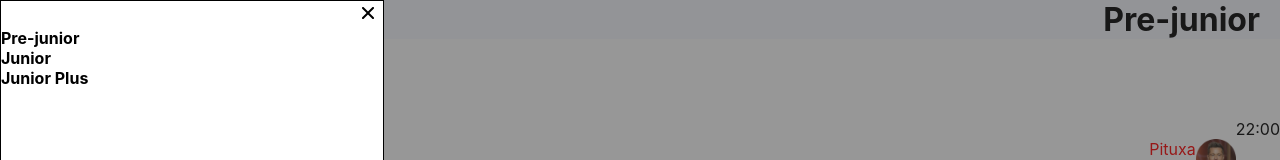
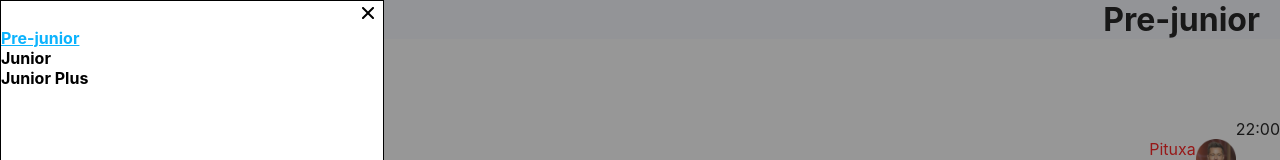
Before and after one commit to pdxserg/hw2, a React (Create React App) app: page /#/pre-junior in a window 1280 px wide. Both pictures are taken after a click on the picture 32 px from the left and 19 px from the top of the page. Shown: the top 160 px of the page. Built offline with nearby package versions, Linux system fonts and the light colour scheme.

Commit message:
hw5 finished

```diff
--- a/src/s2-homeworks/hw05/sidebar/Sidebar.module.css
+++ b/src/s2-homeworks/hw05/sidebar/Sidebar.module.css
@@ -36,10 +36,10 @@
 .nav a {
     display: flex;
     flex-direction: column;
-    color: #000;
     font-weight: bold;
-    text-decoration: none;
+
     margin-right: 10px;
+
 }
 
 .nav a:hover {
@@ -48,8 +48,11 @@
 
 .nav a:active {
 
-    color: #0cb3fd;
+    color: #52859b;
 }
+/*.nav a:visited{*/
+/*    color: black;*/
+/*}*/
 
 
 .close {
@@ -67,5 +70,9 @@
 
 }
 .redd{
-    color: red;
+    color: #0cb3fd;
 }
+.black{
+    color: black;
+    text-decoration: none;
+}
--- a/src/s2-homeworks/hw05/sidebar/Sidebar.tsx
+++ b/src/s2-homeworks/hw05/sidebar/Sidebar.tsx
@@ -32,7 +32,7 @@ export const Sidebar: FC<PropsType> = ({open, handleClose}) => {
                         id={'hw5-pre-junior-link'}
                         to={PATH.PRE_JUNIOR}
                         onClick={handleClose}
-                        className={({isActive})=>isActive? s.redd : ""}
+                        className={({isActive})=>isActive? s.redd : s.black}
                     >
                         Pre-junior
                     </NavLink>
@@ -40,6 +40,7 @@ export const Sidebar: FC<PropsType> = ({open, handleClose}) => {
                         id={'hw5-junior-link'}
                         to={PATH.JUNIOR}
                         onClick={handleClose}
+                        className={({isActive})=>isActive? s.redd : s.black}
                         // className={open? s.nav: ""}
                         // className={...} // делает студент
                     >
@@ -49,6 +50,7 @@ export const Sidebar: FC<PropsType> = ({open, handleClose}) => {
                         id={'hw5-junior-plus-link'}
                         to={PATH.JUNIOR_PLUS}
                         onClick={handleClose}
+                        className={({isActive})=>isActive? s.redd : s.black}
                         // className={open? s.nav: ""}
                         // className={...} // делает студент
                     >
```
